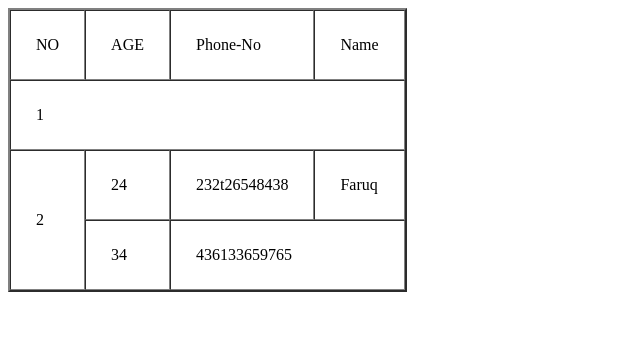
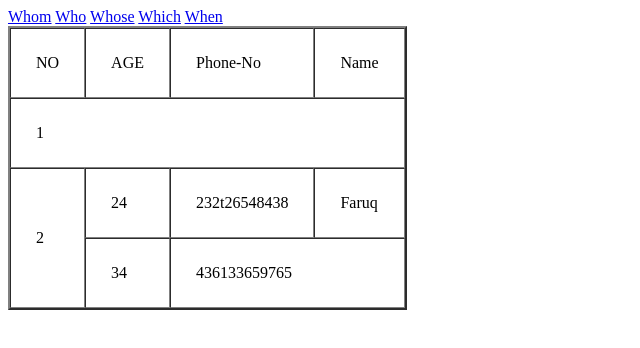
Before and after one commit to faizmuller16/faiza, a plain HTML site: page class_@.html in a window 1280 px wide. Shown: the whole page, without its empty margins (0-640 px from the left). Drawn offline with Linux system fonts and the light colour scheme.

Commit message:
linking pages

```diff
--- a/class_@.html
+++ b/class_@.html
@@ -4,6 +4,11 @@
         <title>Today*s class</title>
     </head>
     <body>
+    <a href="index.html">Whom</a>
+    <a href="class_@.html">Who</a>
+    <a href="classnew.html">Whose</a>
+    <a href="classwork.html">Which</a>
+    <a href="practiceinclass.html">When</a>
       <table border="2" cellspacing="0" cellpadding="25">
         <thead>
             <tr>
```
Also changed, not shown: classnew.html (+5 -0 lines), classwork.html (+5 -0 lines), index.html (+5 -0 lines), newweek.html (+5 -0 lines), practiceinclass.html (+5 -0 lines).
